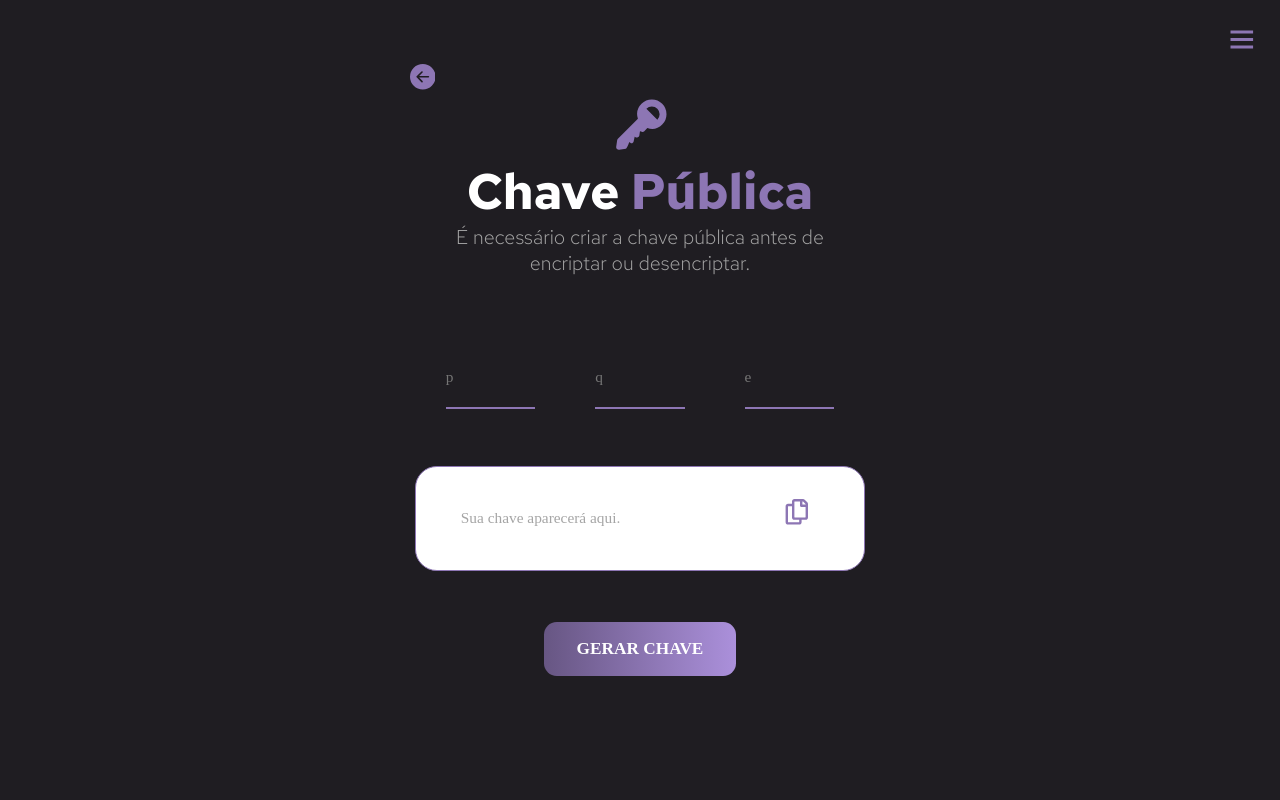
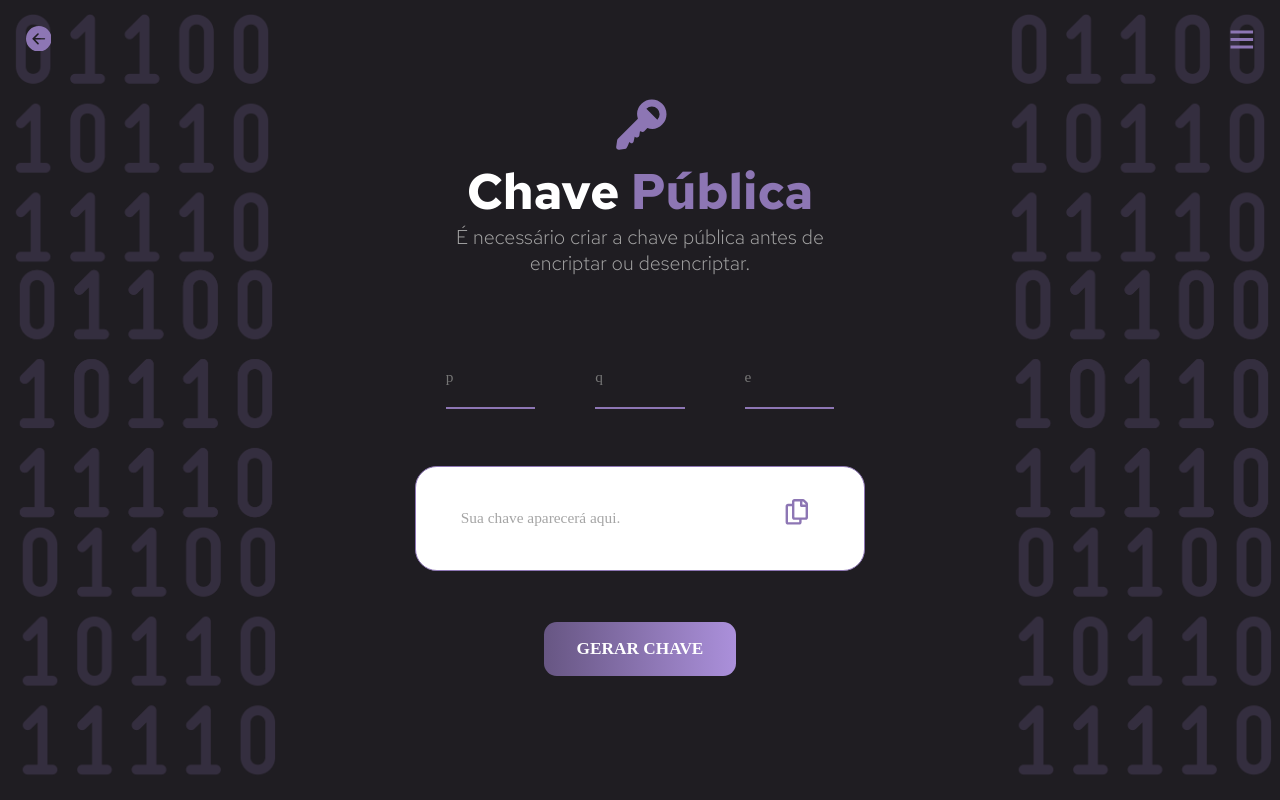
Before and after one commit to isabellexvr/rsa-md-projeto, a React (Vite) app: page /public-key in a window 1280 px wide. Built offline with nearby package versions, Linux system fonts and the light colour scheme; a web font is replaced by a local one.

Commit message:
sidebar: back icon & style: public key

```diff
--- a/package.json
+++ b/package.json
@@ -18,6 +18,7 @@
     "react-intersection-observer": "^9.5.2",
     "react-router-dom": "^6.16.0",
     "react-scroll": "^1.8.9",
+    "react-spinners": "^0.13.8",
     "react-toastify": "^9.1.3",
     "styled-components": "^6.0.8"
   },
--- a/src/pages/Decryptation/index.jsx
+++ b/src/pages/Decryptation/index.jsx
@@ -1,7 +1,6 @@
 import styled from "styled-components";
 import colors from "../../assets/colors";
 import binary from "../../assets/binary-code.png";
-import { BsFillArrowLeftCircleFill } from "react-icons/bs";
 import { useNavigate } from "react-router-dom";
 import { FaRegCopy } from "react-icons/fa";
 import { StartButton } from "../styledComponents";
@@ -28,8 +27,6 @@ export default function Decryptation({
   const { keys, setKeys } = useKeys();
   const { encrypted, setEncrypted } = useEncrypted();
   const { decrypted, setDecrypted } = useDecrypted();
-
-  const navigate = useNavigate();
 
   const handleForm = ({ target: { value, name } }) => {
     setForm({ ...form, [name]: value });
@@ -102,7 +99,6 @@ export default function Decryptation({
       />
       <Header sidebar={sidebar} setSidebar={setSidebar} />
       <Title>
-        <BsFillArrowLeftCircleFill onClick={() => navigate("/options")} />
         <h1>
           Desen<strong>cript</strong>ação
         </h1>
--- a/src/pages/Encryptation/index.jsx
+++ b/src/pages/Encryptation/index.jsx
@@ -4,7 +4,6 @@ import binary from "../../assets/binary-code.png";
 import { useState } from "react";
 import { FaRegCopy } from "react-icons/fa";
 import { StartButton } from "../styledComponents";
-import { BsFillArrowLeftCircleFill } from "react-icons/bs";
 import { useNavigate } from "react-router-dom";
 import axios from "axios";
 import { CopyToClipboard } from "react-copy-to-clipboard";
@@ -28,8 +27,6 @@ export default function Encryptation({
   const { keys, setKeys } = useKeys();
   const { encrypted, setEncrypted } = useEncrypted();
   const { decrypted, setDecrypted } = useDecrypted();
-
-  const navigate = useNavigate();
 
   const handleForm = ({ target: { value, name } }) => {
     setForm({ ...form, [name]: value });
@@ -103,7 +100,6 @@ export default function Encryptation({
       />
       <Header sidebar={sidebar} setSidebar={setSidebar} />
       <Title>
-        <BsFillArrowLeftCircleFill onClick={() => navigate("/options")} />
         <h1>
           En<strong>cript</strong>ação
         </h1>
--- a/src/pages/PublicKey/index.jsx
+++ b/src/pages/PublicKey/index.jsx
@@ -15,6 +15,7 @@ import { useEncrypted } from "../../contexts/encryptedContext";
 import { useDecrypted } from "../../contexts/decryptedContext";
 import Header from "../components/Header";
 import Sidebar from "../components/Sidebar";
+import binary from "../../assets/binary.png"
 
 export default function PublicKey({
   loading,
@@ -104,8 +105,6 @@ export default function PublicKey({
       <Header sidebar={sidebar} setSidebar={setSidebar} />
       <PageContainer>
         <div className="top">
-          <BsFillArrowLeftCircleFill onClick={() => navigate("/options")} />
-
           <BiSolidKey />
           <h1>
             Chave <strong>Pública</strong>
@@ -179,10 +178,32 @@ export default function PublicKey({
           <StartButton>GERAR CHAVE</StartButton>
         </Form>
         <ToastContainer />
+        <LeftBinary src={binary} />
+      <RightBinary src={binary} />
       </PageContainer>
     </>
   );
 }
+
+const LeftBinary = styled.img`
+  position: absolute;
+  opacity: 0.2;
+  left: 0;
+  top: 0;
+  max-width: 100%;
+  max-height: 100%;
+  object-fit: cover; /* or 'contain' based on your preference */
+`;
+
+const RightBinary = styled.img`
+  position: absolute;
+  top: 0;
+  right: 0;
+  opacity: 0.2;
+  max-width: 100%;
+  max-height: 100%;
+  object-fit: cover; /* or 'contain' based on your preference */
+`;
 
 const CopiedMessage = styled.h1`
   font-size: 0.7vw;
@@ -219,7 +240,7 @@ const PageContainer = styled.div`
   flex-direction: column;
   align-items: center;
   justify-content: space-evenly;
-  width: 60vw;
+  width: 100vw;
   height: 100vh;
   padding: 5vw;
   box-sizing: border-box;
@@ -228,13 +249,6 @@ const PageContainer = styled.div`
     display: flex;
     flex-direction: column;
     align-items: center;
-    > svg:first-child {
-      position: absolute;
-      font-size: 2vw;
-      left: 12vw;
-      top: 5vw;
-      cursor: pointer;
-    }
     > svg {
       font-size: 5vw;
       color: ${colors.mediumPurple};
--- a/src/pages/components/Header.jsx
+++ b/src/pages/components/Header.jsx
@@ -1,14 +1,18 @@
 import styled from "styled-components";
 import { TfiMenu } from "react-icons/tfi";
 import colors from "../../assets/colors";
+import { BsFillArrowLeftCircleFill } from "react-icons/bs";
+import { useNavigate } from "react-router-dom";
 
 export default function Header({ sidebar, setSidebar }) {
+
+  const navigate = useNavigate();
   return (
     <HeaderContainer>
+      <BackIcon onClick={() => navigate("/options")} />
       <MenuIcon
         onClick={() => {
           setSidebar(!sidebar);
-          console.log(sidebar);
         }}
       />
     </HeaderContainer>
@@ -29,6 +33,17 @@ const MenuIcon = styled(TfiMenu)`
   font-size: 2vw;
   right: 2vw;
   top: 2vw;
+  color: ${colors.mediumPurple};
+  z-index: 1;
+`;
+
+const BackIcon = styled(BsFillArrowLeftCircleFill)`
+    left: 2vw;
+  top: 2vw;
   cursor: pointer;
   color: ${colors.mediumPurple};
-`;
+  z-index: 1;
+  position: absolute;
+  cursor: pointer;
+  font-size: 2vw;
+`
--- a/src/pages/components/Sidebar.jsx
+++ b/src/pages/components/Sidebar.jsx
@@ -17,8 +17,6 @@ export default function Sidebar({
   loading,
   setLoading
 }) {
-
-  console.log(encrypted)
 
   useEffect(() => {
     const keys = JSON.parse(localStorage.getItem("keys") || "[]");
```
Also changed, not shown: src/assets/binary.png (added), 1 other file (tests, documents, lock files or other folders).
